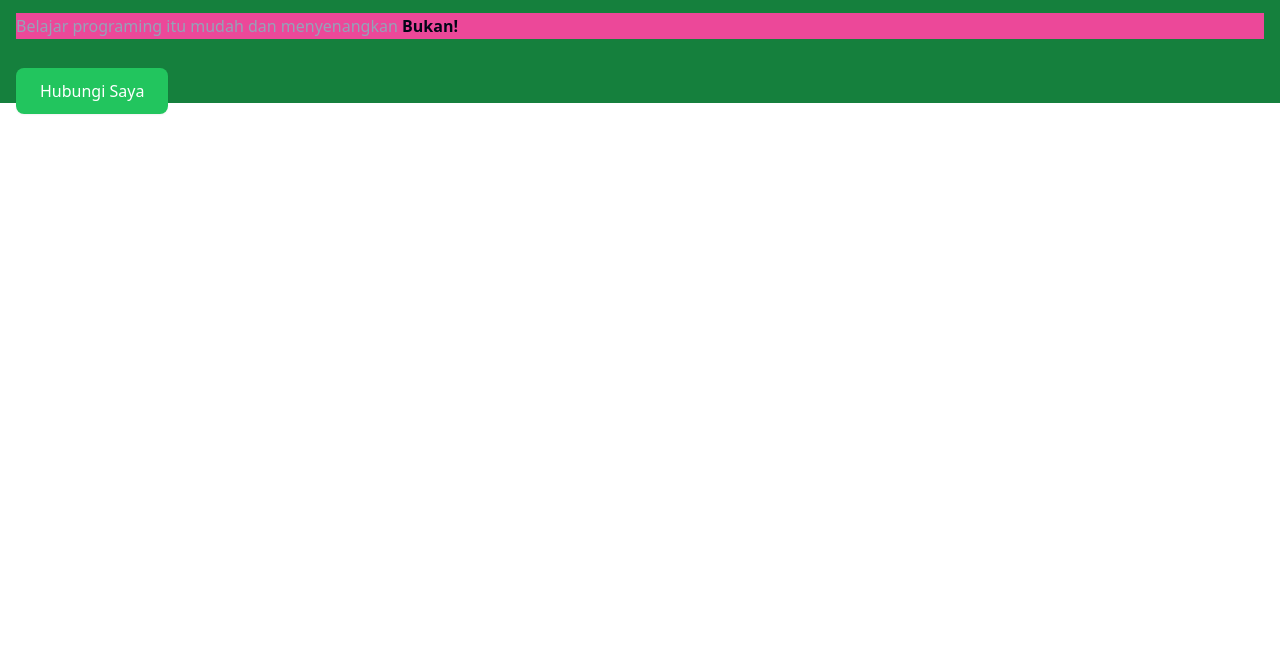
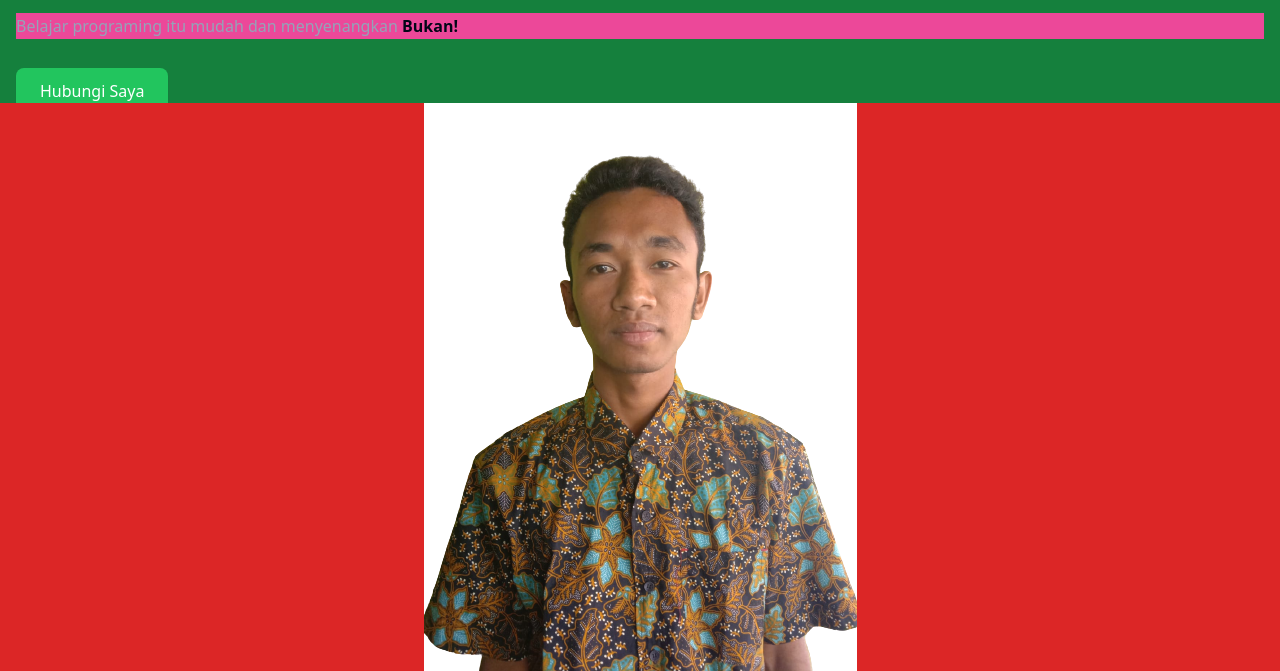
Before and after one commit to Sabardi/Web-portfolio-tailwin, a website: page src/index.html in a window 1280 px wide. Shown: the part 255-926 px from the top of the page. Before the commit the page ends 800 px from the top, so only its background shows below. Drawn offline with Linux system fonts and the light colour scheme.

Commit message:
menambahkan foto

```diff
--- a/src/index.html
+++ b/src/index.html
@@ -24,6 +24,11 @@
                 <a href="#" class="px-6 py-3 bg-primary rounded-lg shadow-sm text-white hover:opacity-80 duration-500 ease-in-out
                  active:hover:text-black active:hover:bg-white active:hover:ring-1 ring-black ">Hubungi Saya</a>
         </div>
+        <div class="w-full bg-red-600 self-end px-4">
+            <div class="mt  -10">
+                <img src="img/sabardi.png" alt="Sabardi" class="max-w-full mx-auto">
+            </div>
+        </div>
     </div>
    </div>
     <!-- end hero -->
```
Also changed, not shown: dist/styl.css, src/img/sabardi.png (added).
